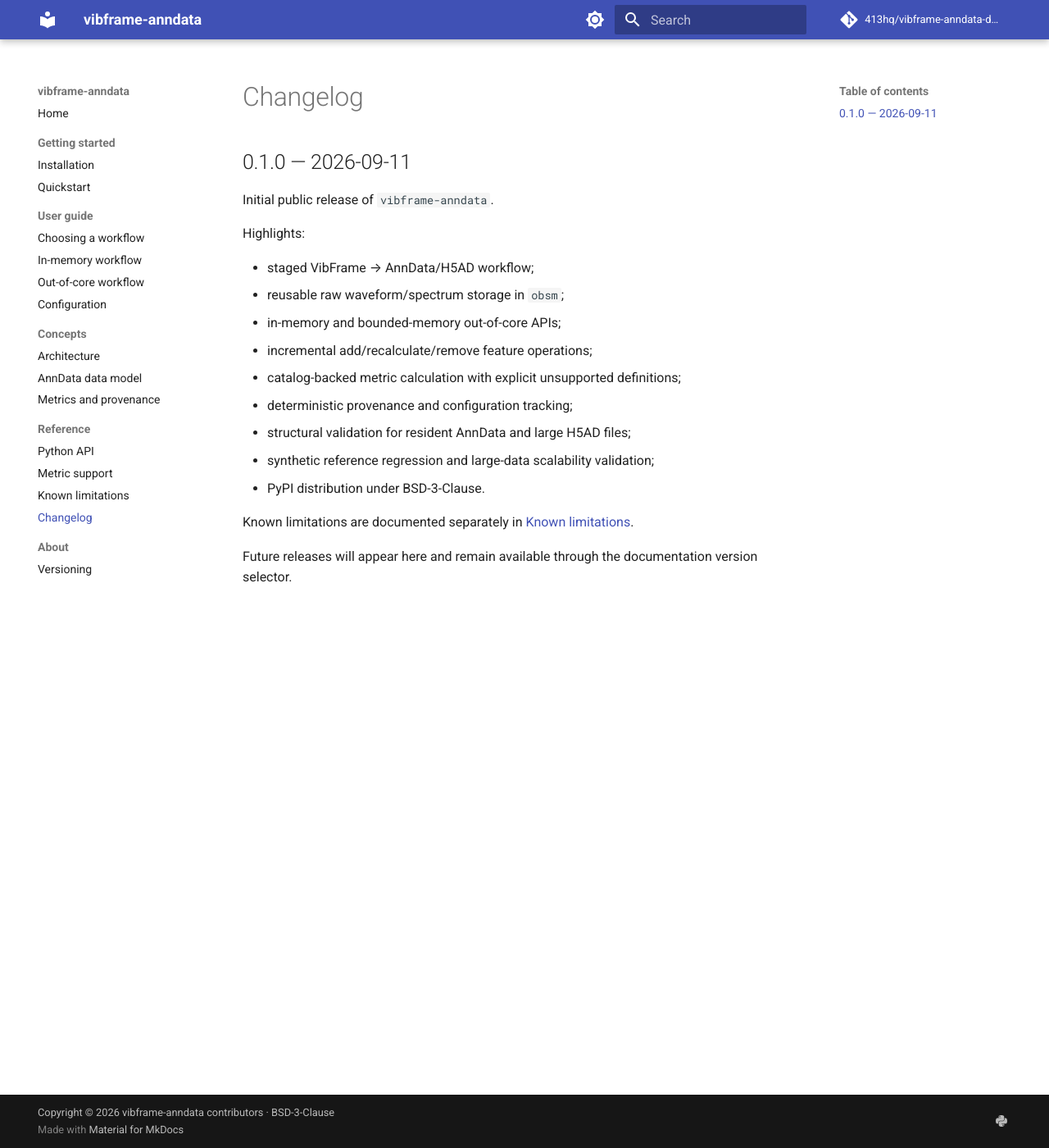
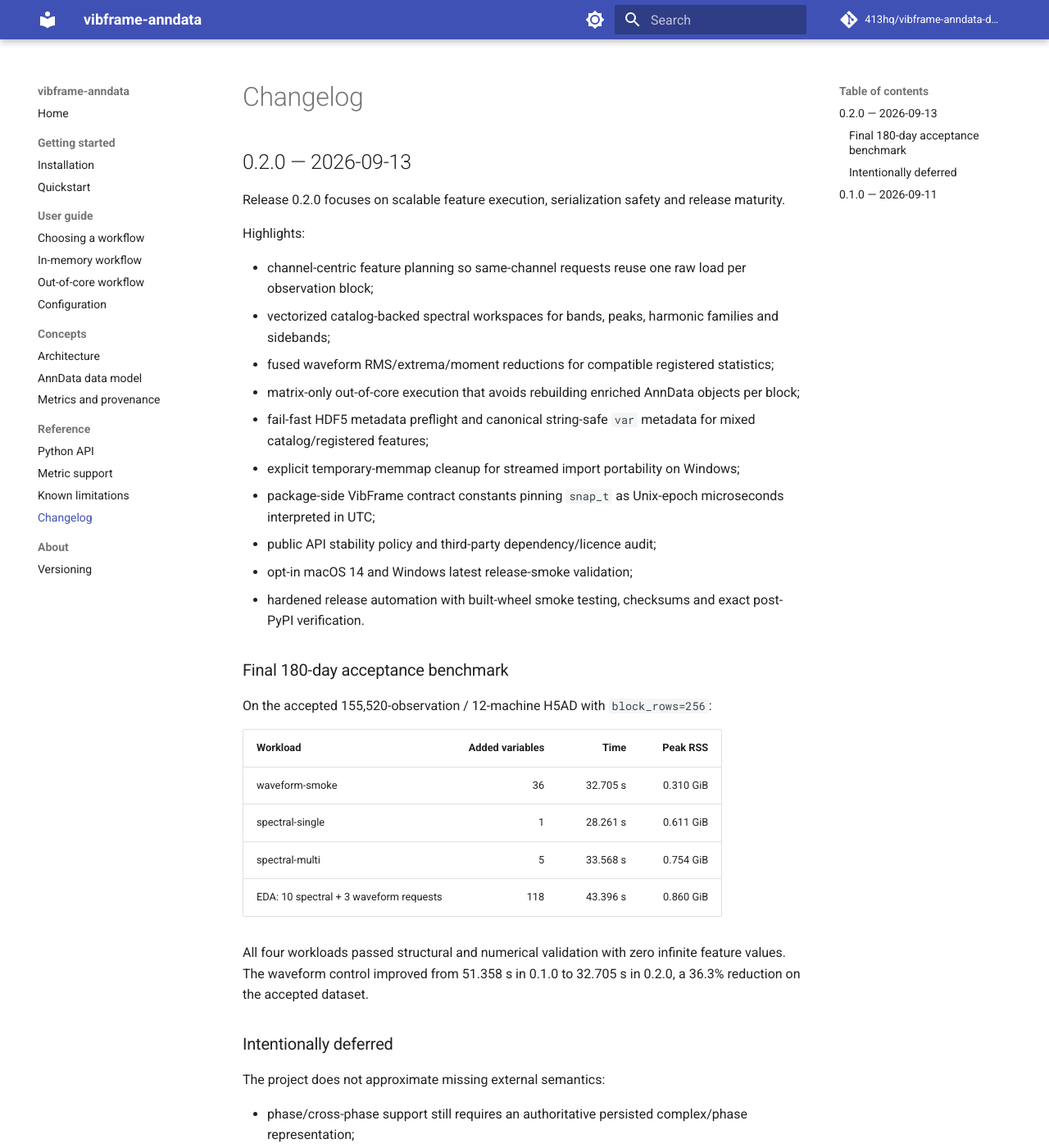
Before and after one commit to 413hq/vibframe-anndata-docs, an MkDocs documentation site: the page built from docs/reference/changelog.md, in a window 1280 px wide and 1400 px high. Shown: the whole window at 82% size. Built offline with MkDocs 1.6.1 and Material for MkDocs 9.7.7, drawn with Linux system fonts in a browser that asks for light colours; comment, search, counter and statistics services are not loaded; the version menu is left out; some of the changed text lies outside the part shown.

Commit message:
docs: add 0.2.0 changelog

```diff
--- a/docs/reference/changelog.md
+++ b/docs/reference/changelog.md
@@ -1,4 +1,44 @@
 # Changelog
+
+## 0.2.0 — 2026-09-13
+
+Release 0.2.0 focuses on scalable feature execution, serialization safety and release maturity.
+
+Highlights:
+
+- channel-centric feature planning so same-channel requests reuse one raw load per observation block;
+- vectorized catalog-backed spectral workspaces for bands, peaks, harmonic families and sidebands;
+- fused waveform RMS/extrema/moment reductions for compatible registered statistics;
+- matrix-only out-of-core execution that avoids rebuilding enriched AnnData objects per block;
+- fail-fast HDF5 metadata preflight and canonical string-safe `var` metadata for mixed catalog/registered features;
+- explicit temporary-memmap cleanup for streamed import portability on Windows;
+- package-side VibFrame contract constants pinning `snap_t` as Unix-epoch microseconds interpreted in UTC;
+- public API stability policy and third-party dependency/licence audit;
+- opt-in macOS 14 and Windows latest release-smoke validation;
+- hardened release automation with built-wheel smoke testing, checksums and exact post-PyPI verification.
+
+### Final 180-day acceptance benchmark
+
+On the accepted 155,520-observation / 12-machine H5AD with `block_rows=256`:
+
+| Workload | Added variables | Time | Peak RSS |
+|---|---:|---:|---:|
+| waveform-smoke | 36 | 32.705 s | 0.310 GiB |
+| spectral-single | 1 | 28.261 s | 0.611 GiB |
+| spectral-multi | 5 | 33.568 s | 0.754 GiB |
+| EDA: 10 spectral + 3 waveform requests | 118 | 43.396 s | 0.860 GiB |
+
+All four workloads passed structural and numerical validation with zero infinite feature values. The waveform control improved from 51.358 s in 0.1.0 to 32.705 s in 0.2.0, a 36.3% reduction on the accepted dataset.
+
+### Intentionally deferred
+
+The project does not approximate missing external semantics:
+
+- phase/cross-phase support still requires an authoritative persisted complex/phase representation;
+- `cross_point_ratio` still requires an authoritative definition/reference;
+- producer-side migration guarantees and authoritative per-metric unit/domain/precondition/production-tolerance contracts remain external inputs.
+
+See [Known limitations](limitations.md) and [Metric support](metric-support.md) for the current boundary.
 
 ## 0.1.0 — 2026-09-11
 
@@ -16,6 +56,4 @@ Highlights:
 - synthetic reference regression and large-data scalability validation;
 - PyPI distribution under BSD-3-Clause.
 
-Known limitations are documented separately in [Known limitations](limitations.md).
-
-Future releases will appear here and remain available through the documentation version selector.
+Numbered documentation snapshots remain available through the version selector for reproducibility.
```
